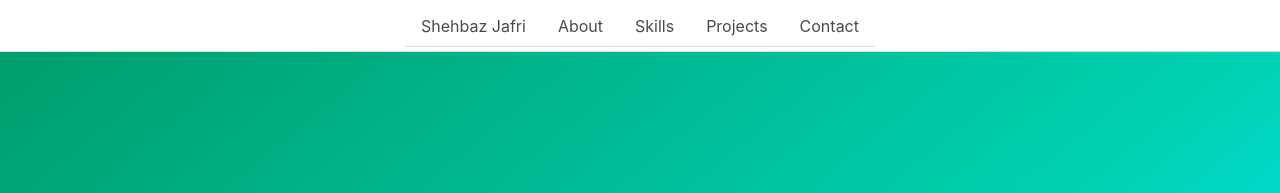
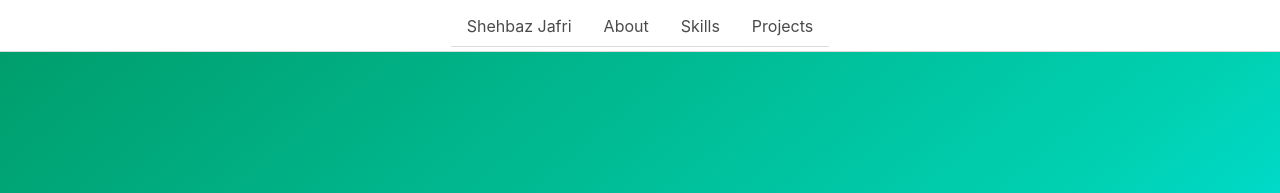
Before and after one commit to DivineInfinity/DivineInfinity.github.io, a plain HTML site: page index.html in a window 1280 px wide. Shown: the top 193 px of the page. Drawn offline with nearby package versions, Linux system fonts and the light colour scheme.

Commit message:
Disabled contact section

```diff
--- a/index.html
+++ b/index.html
@@ -61,9 +61,9 @@
             <li><a href="#projects" class="nav-item  is-hidden-mobile is-tab ">
                 Projects
             </a></li>
-            <li><a href="#contact" class="nav-item is-hidden-mobile  is-tab ">
+            <!-- <li><a href="#contact" class="nav-item is-hidden-mobile  is-tab ">
                 Contact
-            </a></li>
+            </a></li> -->
         </ul>
     </nav>
 
@@ -269,10 +269,10 @@
         </div>
     </section>
 
-    <section id="contact" class="section">
+    <!-- <section id="contact" class="section">
         <div class="container">
             <h1 class="title">Contact</h1>
-            <!--TODO : Get this form to work-->
+            TODO : Get this form to work
             <form>
                 <div class="field">
                     <label class="label">Name</label>
@@ -306,7 +306,7 @@
                 </div>
             </form>
         </div>
-    </section>
+    </section> -->
 
     <footer class="footer">
         <div class="content has-text-centered">
```
